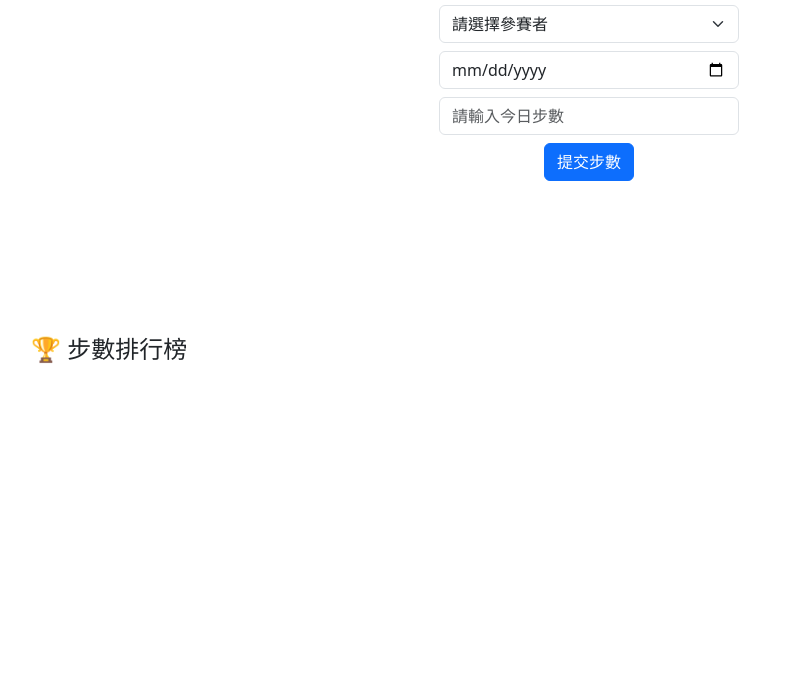
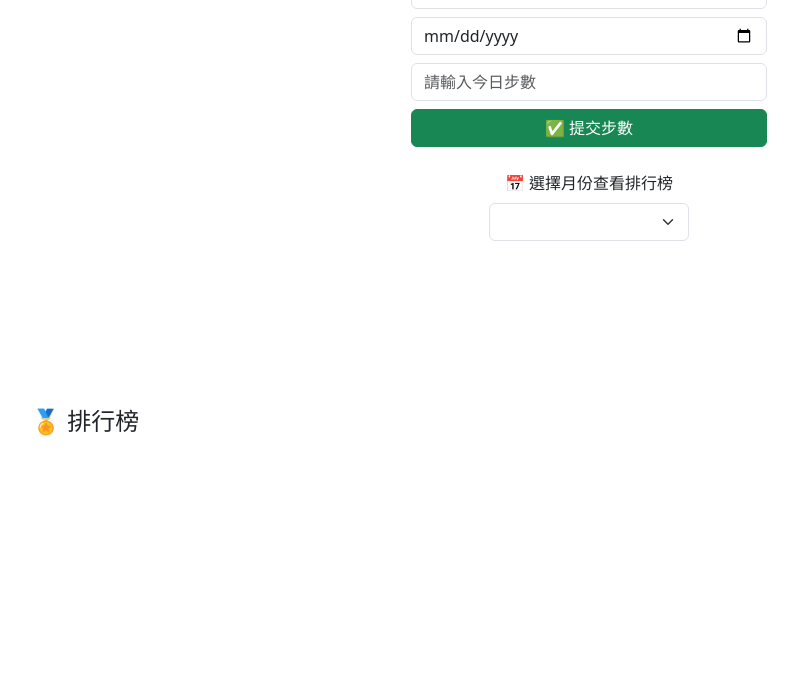
Before and after one commit to leehugh007/step-tracker, a plain HTML site: page index.html in a window 1280 px wide. Shown: the part 115-800 px from the top of the page, without its empty margins (51-849 px from the left). Drawn offline with nearby package versions, Linux system fonts and the light colour scheme; no server answers.

Commit message:
修正 index.html 結構，補齊 ID 與選單

```diff
--- a/index.html
+++ b/index.html
@@ -3,28 +3,32 @@
 <head>
   <meta charset="UTF-8" />
   <meta name="viewport" content="width=device-width, initial-scale=1.0"/>
-  <title>步數挑戰系統</title>
-  <link rel="icon" href="favicon.ico" type="image/x-icon" />
+  <title>步數挑戰排行榜</title>
+
+  <!-- ✅ 小圖示 -->
+  <link rel="icon" href="favicon.png" type="image/png" />
 
   <!-- Bootstrap -->
-  <link href="https://cdn.jsdelivr.net/npm/bootstrap@5.3.0/dist/css/bootstrap.min.css" rel="stylesheet" />
+  <link href="https://cdn.jsdelivr.net/npm/bootstrap@5.3.0/dist/css/bootstrap.min.css" rel="stylesheet"/>
 
   <!-- Chart.js -->
   <script src="https://cdn.jsdelivr.net/npm/chart.js"></script>
 
+  <!-- Confetti 彩帶 -->
+  <script src="https://cdn.jsdelivr.net/npm/canvas-confetti@1.6.0/dist/confetti.browser.min.js"></script>
+
   <!-- Firebase SDK -->
   <script src="https://www.gstatic.com/firebasejs/9.6.11/firebase-app-compat.js"></script>
   <script src="https://www.gstatic.com/firebasejs/9.6.11/firebase-database-compat.js"></script>
-
-  <!-- Confetti -->
-  <script src="https://cdn.jsdelivr.net/npm/canvas-confetti@1.6.0/dist/confetti.browser.min.js"></script>
 </head>
 <body>
-  <div class="container mt-5">
-    <h1 class="text-center mb-4">🏃‍♀️ 步數挑戰系統</h1>
+  <div class="container py-4">
+    <h2 class="text-center mb-4">🏃 步數挑戰簽到系統</h2>
 
-    <div class="mb-4 text-center">
-      <select id="nameSelect" class="form-select mb-2" style="max-width: 300px; margin: 0 auto;">
+    <!-- 🧍‍♀️ 使用者與步數填寫區 -->
+    <div class="row justify-content-center mb-4">
+      <div class="col-md-4">
+        <select id="nameSelect" class="form-select mb-2">
           <option value="">請選擇參賽者</option>
           <option>一休</option>
           <option>淑貞</option>
@@ -38,17 +42,29 @@
           <option>annie</option>
           <option>emily</option>
         </select>
-      <input type="date" id="dateInput" class="form-control mb-2" style="max-width: 300px; margin: 0 auto;" />
-      <input type="number" id="stepInput" class="form-control mb-2" placeholder="請輸入今日步數" style="max-width: 300px; margin: 0 auto;" />
-      <button id="submitBtn" class="btn btn-primary">提交步數</button>
+
+        <input type="date" id="dateInput" class="form-control mb-2" />
+        <input type="number" id="stepInput" class="form-control mb-2" placeholder="請輸入今日步數" />
+
+        <button id="submitBtn" class="btn btn-success w-100">✅ 提交步數</button>
+      </div>
     </div>
 
-    <div id="message" class="alert alert-success text-center" style="display: none;"></div>
+    <!-- 🎉 鼓勵訊息 -->
+    <div id="message" class="alert alert-info text-center" style="display: none;"></div>
 
-    <canvas id="chart" height="100"></canvas>
+    <!-- 📅 月份選擇 -->
+    <div class="text-center mb-3">
+      <label for="monthSelect" class="form-label">📅 選擇月份查看排行榜</label>
+      <select id="monthSelect" class="form-select" style="max-width: 200px; margin: 0 auto;"></select>
+    </div>
 
-    <h4 class="mt-4">🏆 步數排行榜</h4>
-    <table id="leaderboardTable" class="table table-bordered mt-2"></table>
+    <!-- 📊 圖表 -->
+    <canvas id="chart" height="120"></canvas>
+
+    <!-- 🏆 排行榜表格 -->
+    <h4 class="mt-4">🏅 排行榜</h4>
+    <table id="leaderboardTable" class="table table-bordered table-striped mt-2 text-center"></table>
   </div>
 
   <!-- Firebase 初始化 -->
@@ -56,20 +72,26 @@
     const firebaseConfig = {
       apiKey: "AIzaSyDffz_ikeyugvTxZMRNwaO-31iRCZkJUoA",
       authDomain: "artemis-weight-class.firebaseapp.com",
-      databaseURL: "https://artemis-weight-class-default-rtdb.asia-southeast1.firebasedatabase.app",
       projectId: "artemis-weight-class",
       storageBucket: "artemis-weight-class.appspot.com",
       messagingSenderId: "591342091914",
       appId: "1:591342091914:web:a35ea1de392e848961f773",
-      measurementId: "G-HW01886DST"
+      measurementId: "G-HW01886DST",
+      databaseURL: "https://artemis-weight-class-default-rtdb.asia-southeast1.firebasedatabase.app"
     };
 
+    try {
       const app = firebase.initializeApp(firebaseConfig);
       const database = firebase.database();
+      console.log("✅ Firebase 已正確初始化！");
       window.firebaseDatabase = database;
+    } catch (e) {
+      console.error("❌ Firebase 初始化失敗", e);
+      alert("Firebase 初始化失敗，請檢查設定！");
+    }
   </script>
 
-  <!-- 主功能 -->
+  <!-- 主要邏輯 -->
   <script src="script.js"></script>
 </body>
 </html>
```
Lines whose indentation alone changed are shown as unchanged.
